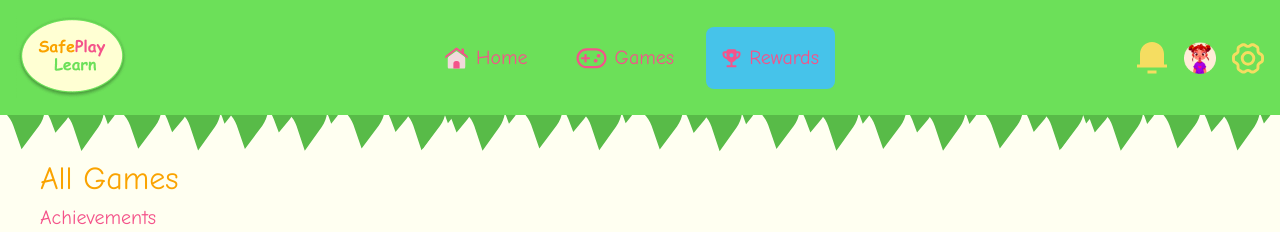
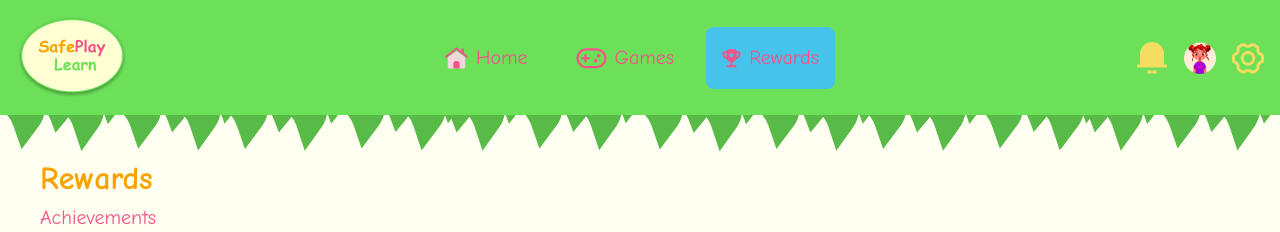
Before and after one commit to yaqeen009/DCIT302-Semester-Project, a React (Vite) app in the folder frontend/: page /rewards in a window 1280 px wide. Shown: the top 232 px of the page. Built offline with nearby package versions, Linux system fonts and the light colour scheme.

Commit message:
Updated UI

```diff
--- a/frontend/src/pages/games.jsx
+++ b/frontend/src/pages/games.jsx
@@ -102,7 +102,7 @@ const Games = () => {
           </div>
 
           {/* New Games Section */}
-          <h1 className="text-body text-primary-400 my-4">New games</h1>
+          <h1 className="text-body text-primary-400 my-4 mb-10">New games</h1>
           <div className="flex flex-row sm:flex-wrap justify-between mb-10 sm:space-y-4">
             <div className="flex-col space-y-4">
               <Game
--- a/frontend/src/pages/rewards.jsx
+++ b/frontend/src/pages/rewards.jsx
@@ -9,7 +9,7 @@ const Rewards = () => {
         <img src={grass} alt="Grass" className="w-full" />
       </div>
       <div className="rewards font-comic mt-10 mx-10 sm:mx-4 sm:my-0 z-0">
-        <h1 className="text-primary-300 text-headline">All Games</h1>
+        <h1 className="text-primary-300 text-headline font-bold">Rewards</h1>
         <div className="flex flex-col">
           <section className="achievement-box mb-8">
             <h1 className="text-primary-400 text-body">Achievements</h1>
```
